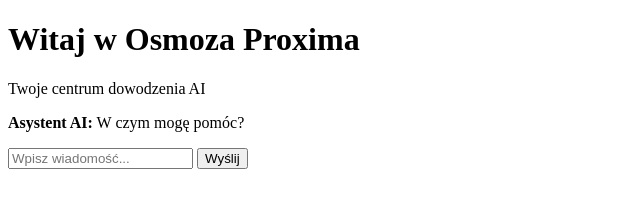
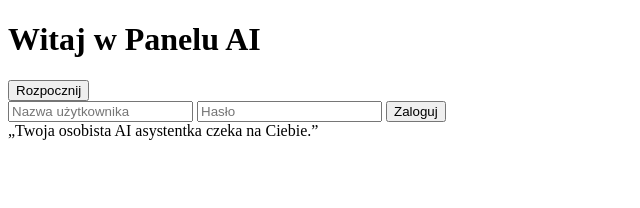
Before and after one commit to Proxima84-code/osmos-proxima, a plain HTML site: page index.html in a window 1280 px wide. Shown: the whole page, without its empty margins (0-640 px from the left). Drawn offline with Linux system fonts and the light colour scheme.

Commit message:
Update index.html

```diff
--- a/index.html
+++ b/index.html
@@ -1,43 +1,26 @@
 <!DOCTYPE html>
 <html lang="pl">
 <head>
-  <meta charset="UTF-8" />
-  <meta name="viewport" content="width=device-width, initial-scale=1.0"/>
-  <title>Osmoza Proxima</title>
-  <link rel="stylesheet" href="style.css" />
+  <meta charset="UTF-8">
+  <meta name="viewport" content="width=device-width, initial-scale=1.0">
+  <title>Panel logowania AI</title>
+  <link rel="stylesheet" href="style.css">
 </head>
 <body>
   <div class="container">
-    <h1>Witaj w Osmoza Proxima</h1>
-    <p>Twoje centrum dowodzenia AI</p>
+    <h1>Witaj w Panelu AI</h1>
+
+    <button class="start-btn">Rozpocznij</button>
+
+    <form class="login-form">
+      <input type="text" placeholder="Nazwa użytkownika" required>
+      <input type="password" placeholder="Hasło" required>
+      <button type="submit">Zaloguj</button>
+    </form>
 
     <div class="ai-box">
-      <p><strong>Asystent AI:</strong> W czym mogę pomóc?</p>
-      <div class="chat-interface">
-        <input type="text" id="userInput" placeholder="Wpisz wiadomość..." />
-        <button onclick="sendMessage()">Wyślij</button>
-      </div>
-      <div id="chatLog"></div>
+      „Twoja osobista AI asystentka czeka na Ciebie.”
     </div>
   </div>
-
-  <script>
-    function sendMessage() {
-      const input = document.getElementById("userInput");
-      const chatLog = document.getElementById("chatLog");
-
-      if (input.value.trim() !== "") {
-        const userMsg = document.createElement("p");
-        userMsg.innerHTML = "<strong>Ty:</strong> " + input.value;
-        chatLog.appendChild(userMsg);
-
-        const aiMsg = document.createElement("p");
-        aiMsg.innerHTML = "<strong>AI:</strong> Pracuję nad odpowiedzią...";
-        chatLog.appendChild(aiMsg);
-
-        input.value = "";
-      }
-    }
-  </script>
 </body>
 </html>
```
